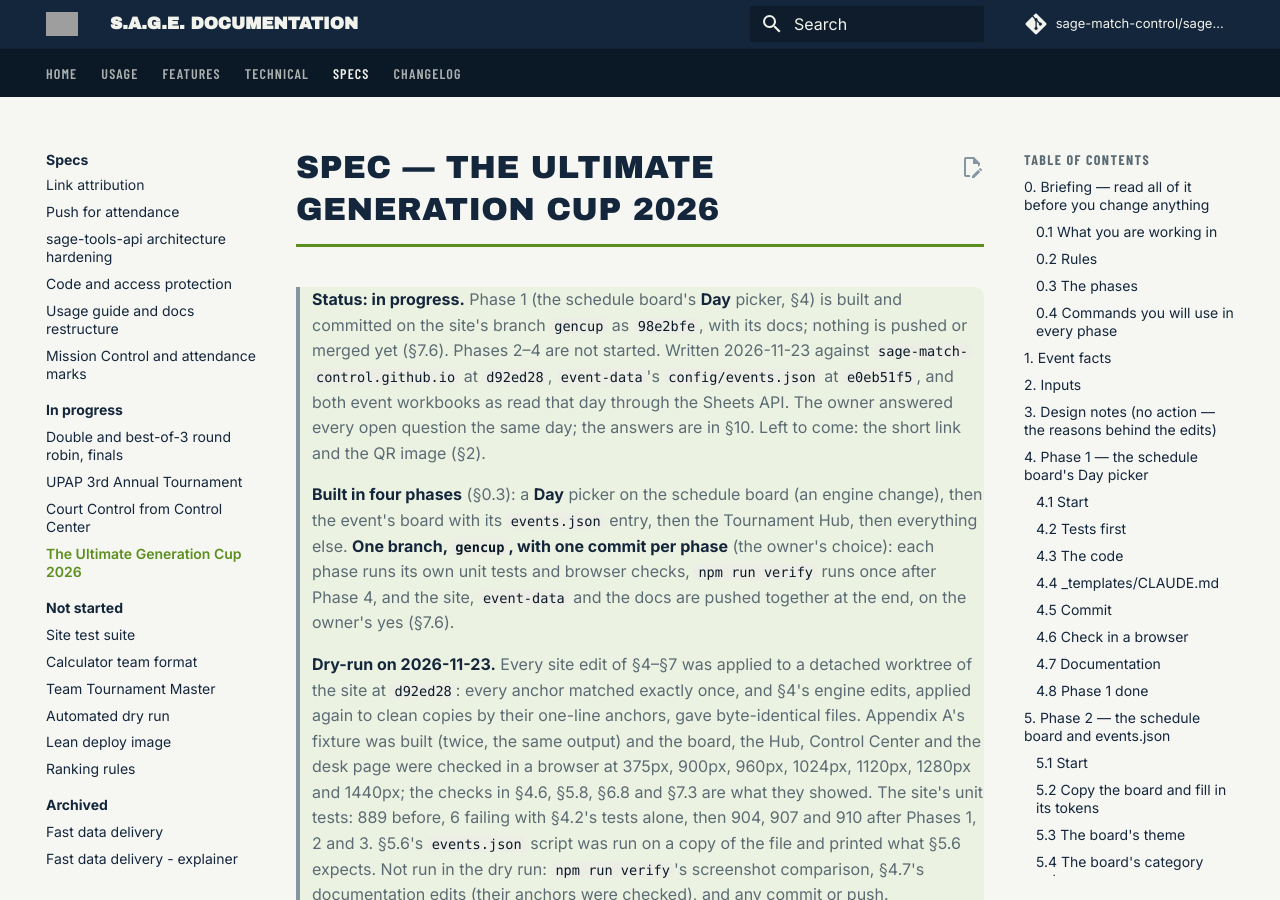
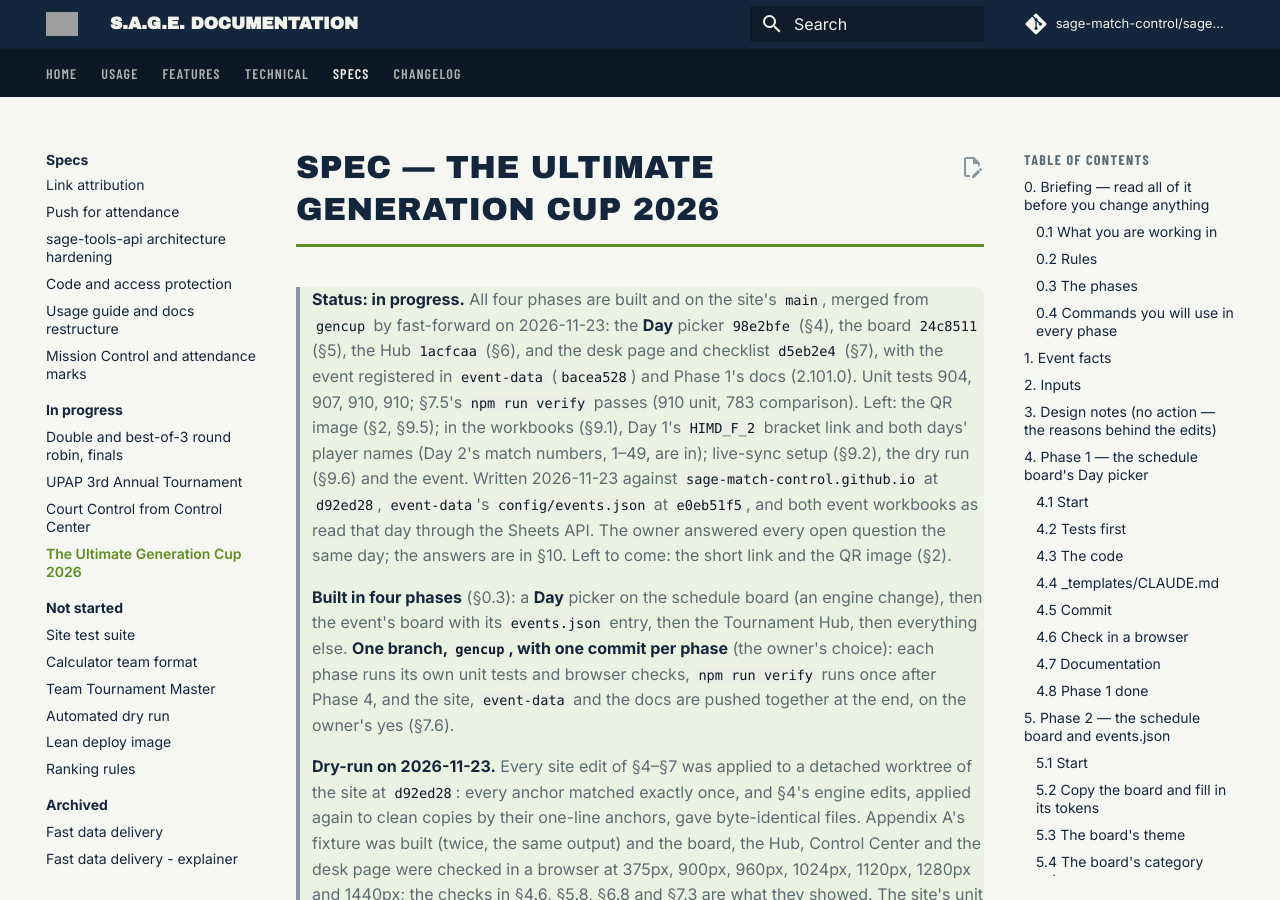
Before and after one commit to sage-match-control/sage-docs, an MkDocs documentation site: the page built from docs/specs/in-progress/ultimate-generation-cup-2026-spec.md, in a window 1280 px wide and 900 px high. Built offline with MkDocs 1.6.1 and Material for MkDocs 9.7.7, drawn with Linux system fonts in a browser that asks for light colours; comment, search, counter and statistics services are not loaded.

Commit message:
docs 2.101.1: Generation Cup, all four phases on the site's main
Co-Authored-By: Claude Opus 5.5 <noreply@anthropic.com>

```diff
--- a/docs/specs/in-progress/ultimate-generation-cup-2026-spec.md
+++ b/docs/specs/in-progress/ultimate-generation-cup-2026-spec.md
@@ -1,8 +1,13 @@
 # Spec — The Ultimate Generation Cup 2026
 
-> **Status: in progress.** Phase 1 (the schedule board's **Day** picker, §4) is built and committed on
-> the site's branch `gencup` as `98e2bfe`, with its docs; nothing is pushed or merged yet (§7.6).
-> Phases 2–4 are not started. Written 2026-11-23 against `sage-match-control.github.io` at
+> **Status: in progress.** All four phases are built and on the site's `main`, merged from `gencup`
+> by fast-forward on 2026-11-23: the **Day** picker `98e2bfe` (§4), the board `24c8511` (§5), the
+> Hub `1acfcaa` (§6), and the desk page and checklist `d5eb2e4` (§7), with the event registered in
+> `event-data` (`bacea528`) and Phase 1's docs (2.101.0). Unit tests 904, 907, 910, 910; §7.5's
+> `npm run verify` passes (910 unit, 783 comparison). Left: the QR image (§2, §9.5); in the
+> workbooks (§9.1), Day 1's `HIMD_F_2` bracket link and both days' player names (Day 2's match
+> numbers, 1–49, are in); live-sync setup (§9.2), the dry run (§9.6) and the event.
+> Written 2026-11-23 against `sage-match-control.github.io` at
 > `d92ed28`, `event-data`'s `config/events.json` at `e0eb51f5`, and both event workbooks as read
 > that day through the Sheets API. The owner answered every open question the same day; the
 > answers are in §10. Left to come: the short link and the QR image (§2).
--- a/mkdocs.yml
+++ b/mkdocs.yml
@@ -6,7 +6,7 @@ repo_name: sage-match-control/sage-docs
 edit_uri: edit/main/docs/
 # The docs version. Bump it with a new entry at the top of docs/changelog.md;
 # the deploy workflow checks the two agree.
-copyright: 'S.A.G.E. Documentation <a href="https://sage-match-control.github.io/sage-docs/changelog/">v2.101.0</a>'
+copyright: 'S.A.G.E. Documentation <a href="https://sage-match-control.github.io/sage-docs/changelog/">v2.101.1</a>'
 
 docs_dir: docs
 
```
Also changed, not shown: docs/changelog.md (+9 -0 lines), docs/specs/README.md (+3 -2 lines), docs/specs/in-progress/README.md (+1 -1 lines).
